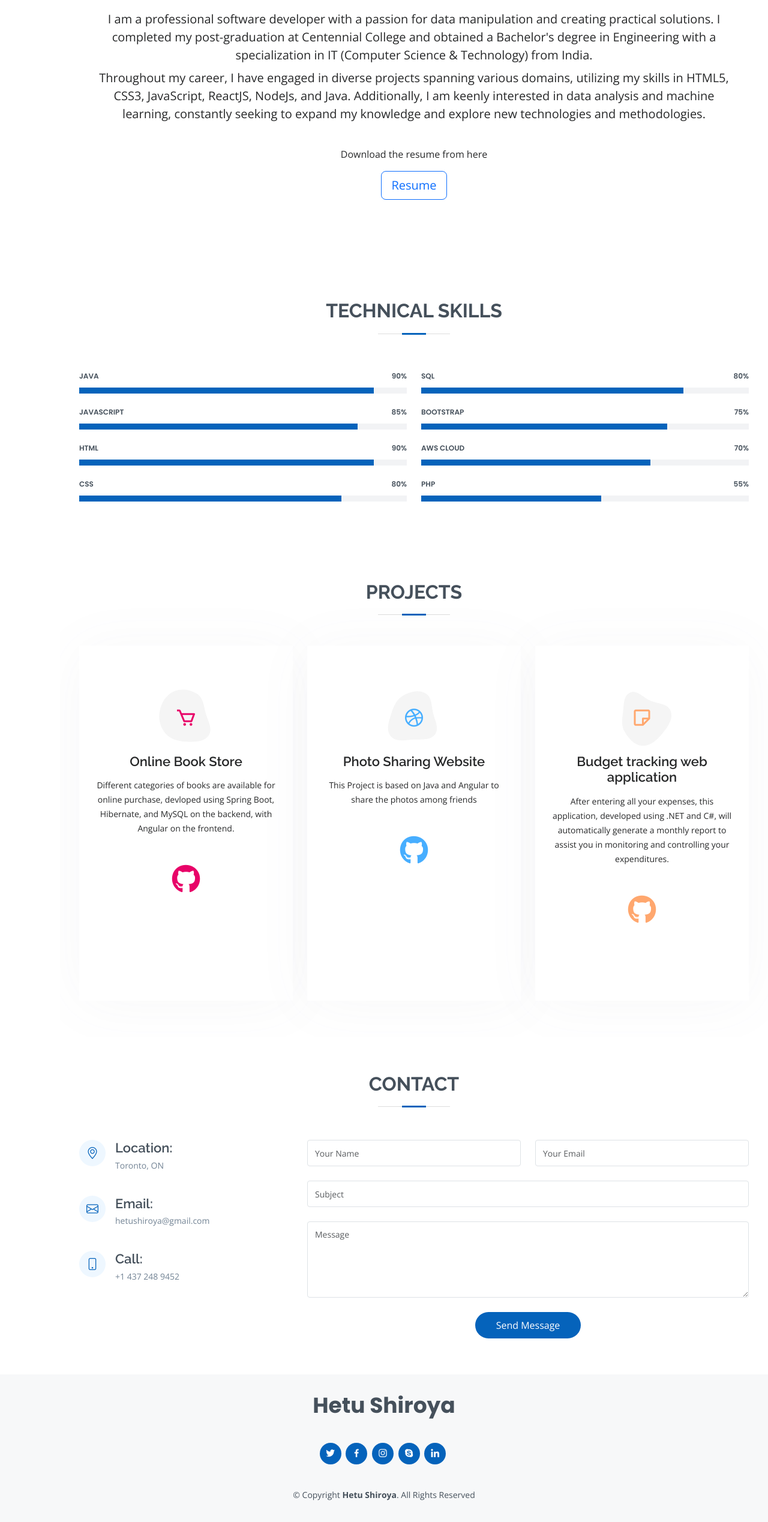
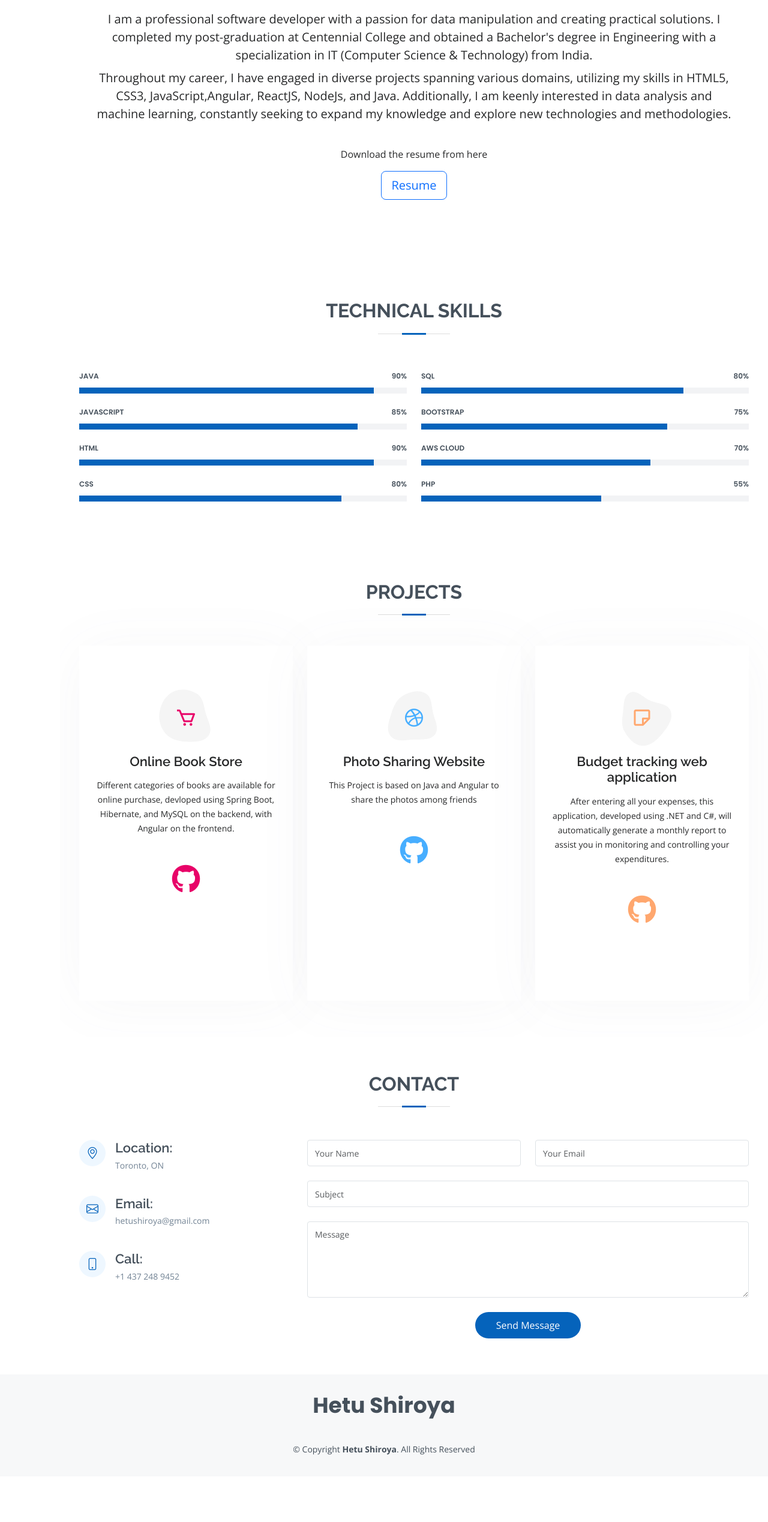
Before and after one commit to hetushiroya/hetushiroya.github.io, a plain HTML site: page index.html in a window 1280 px wide. Shown: the part 921-3458 px from the top of the page at 60% size. After the commit the page ends 3382 px from the top, so only its background shows below. Drawn offline with nearby package versions, Linux system fonts and the light colour scheme.

Commit message:
Resume Updated

```diff
--- a/index.html
+++ b/index.html
@@ -81,11 +81,11 @@
           <p class="fs-5 px-4"> I am a professional software developer with a passion for data
             manipulation and creating practical solutions.
             I completed my post-graduation at Centennial College and obtained a Bachelor's degree in Engineering with a specialization in IT (Computer Science & Technology) from India.</p>
-             <p class="fs-5 px-4 pt-2">Throughout my career, I have engaged in diverse projects spanning various domains, utilizing my skills in HTML5, CSS3, JavaScript, ReactJS, NodeJs, and Java. Additionally, I am keenly interested in data analysis and machine learning, constantly seeking to expand my knowledge and explore new technologies and methodologies.
+             <p class="fs-5 px-4 pt-2">Throughout my career, I have engaged in diverse projects spanning various domains, utilizing my skills in HTML5, CSS3, JavaScript,Angular, ReactJS, NodeJs, and Java. Additionally, I am keenly interested in data analysis and machine learning, constantly seeking to expand my knowledge and explore new technologies and methodologies.
           </p>
           <br>
           <p class="fs-8 p-3"> Download the resume from here</p>
-          <button type="button" class="btn btn-outline-primary btn-lg" onclick="window.open('assets/Hetu_Resume.pdf', '_blank')">Resume</button>
+          <button type="button" class="btn btn-outline-primary btn-lg" onclick="window.open('assets/Hetu_Resume1.pdf', '_blank')">Resume</button>
         </div>
 
         <div class="row">
@@ -448,13 +448,12 @@
     <div class="container">
       <h3>Hetu Shiroya</h3>
       <p></p>
-      <div class="social-links">
-        <a href="#" class="twitter"><i class="bx bxl-twitter"></i></a>
-        <a href="#" class="facebook"><i class="bx bxl-facebook"></i></a>
+    <!--  <div class="social-links">
+        <a href="https://www.facebook.com/hetu.shiroya" class="facebook"><i class="bx bxl-facebook"></i></a>
         <a href="#" class="instagram"><i class="bx bxl-instagram"></i></a>
         <a href="#" class="google-plus"><i class="bx bxl-skype"></i></a>
-        <a href="#" class="linkedin"><i class="bx bxl-linkedin"></i></a>
-      </div>
+        <a href="https://www.linkedin.com/in/hetu-shiroya/" class="linkedin"><i class="bx bxl-linkedin"></i></a>
+      </div>-->
       <div class="copyright">
         &copy; Copyright <strong><span>Hetu Shiroya</span></strong>. All Rights Reserved
       </div>
```
Also changed, not shown: 2 other files.
